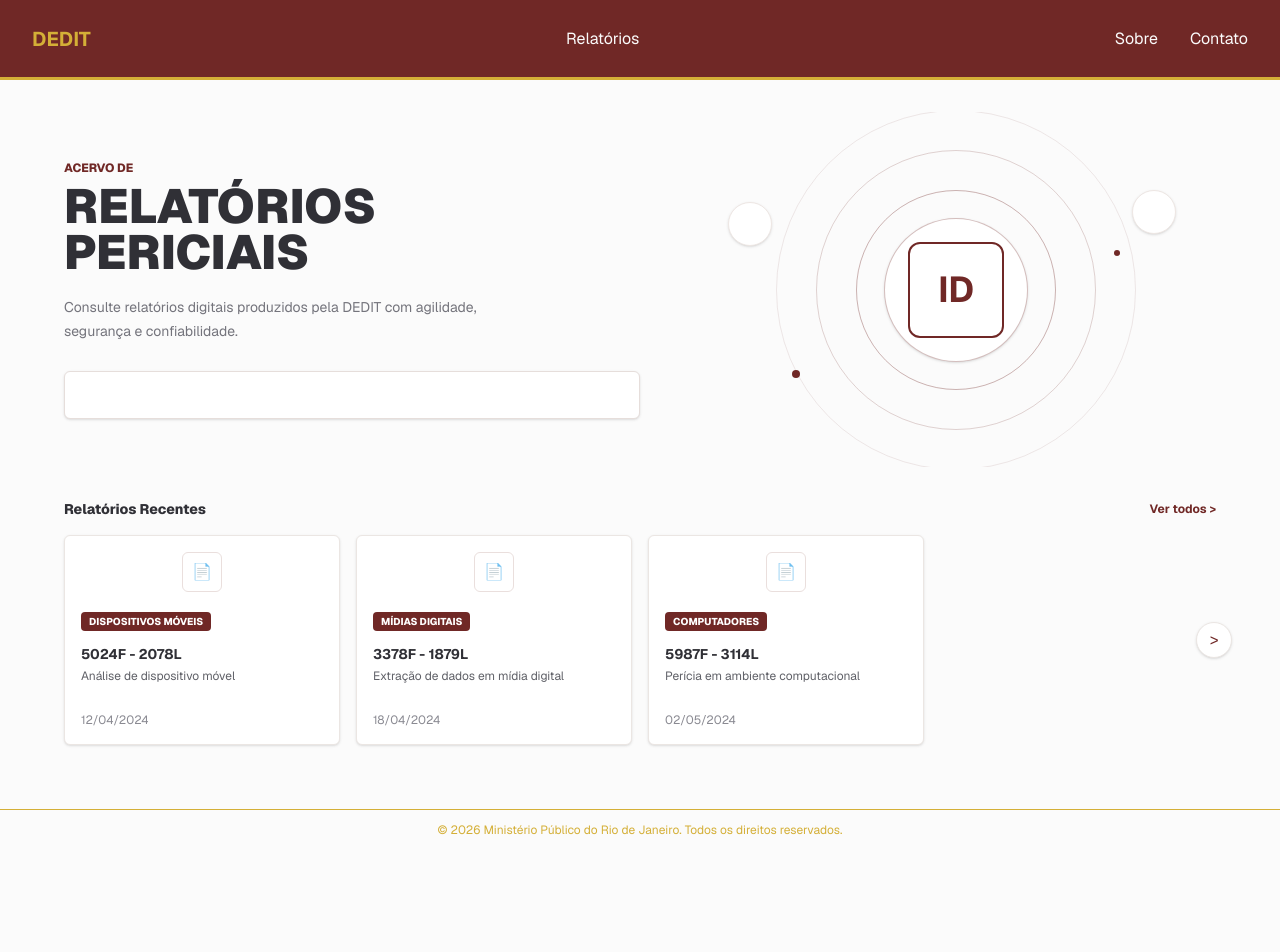
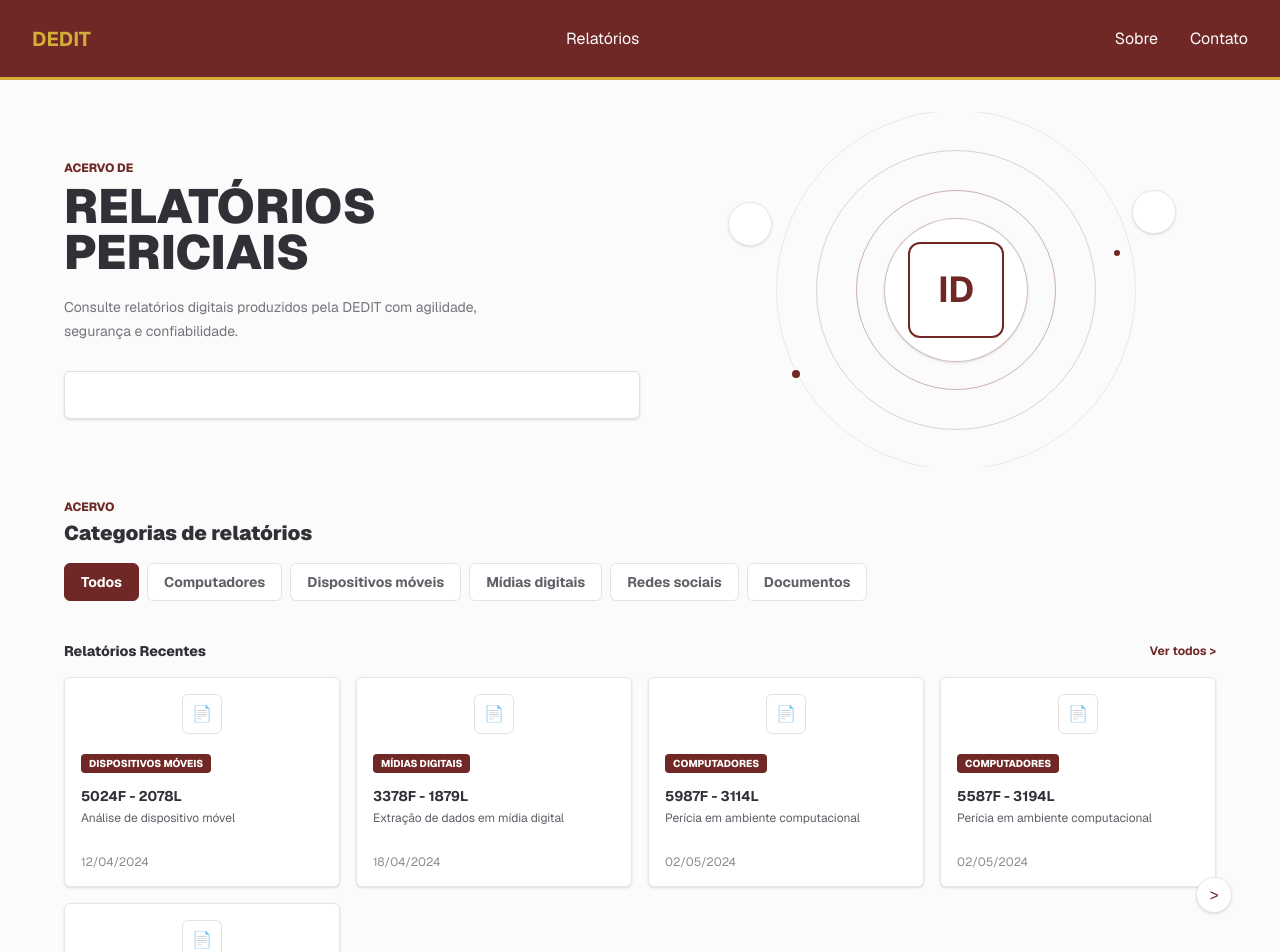
Before and after one commit to BrunoArn/WEB-MPRJ--Report, a Next.js app: page / in a window 1280 px wide. Shown: the top 952 px of the page. Before the commit the page ends 850 px from the top, so only its background shows below. Built offline with nearby package versions, Linux system fonts and the light colour scheme.

Commit message:
add placeholder for categories

```diff
--- a/app/page.tsx
+++ b/app/page.tsx
@@ -32,6 +32,20 @@ const reports = [
     location: "Campos dos Goytacazes",
     date: "02/05/2024",
   },
+  {
+    id: "5587F - 3194L",
+    title: "Perícia em ambiente computacional",
+    category: "Computadores",
+    location: "Campos dos Goytacazes",
+    date: "02/05/2024",
+  },
+  {
+    id: "3357F - 1337L",
+    title: "Perícia em ambiente computacional",
+    category: "Computadores",
+    location: "Campos dos Goytacazes",
+    date: "02/05/2024",
+  }
 ];
 
 export default function Home() {
@@ -40,12 +54,13 @@ export default function Home() {
     <main>
       <Hero />
       <Categories />
+      <ReportList />
     </main>
 
   );
 }
 
-function Categories() {
+function ReportList() {
   return (
     <section className="bg-background px-5 py-8 md:px-8">
       <div className="mx-auto max-w-7xl">
@@ -106,3 +121,38 @@ function Categories() {
     </section>
   )
 }
+
+function Categories() {
+  return (
+    <section className="bg-background px-5 pt-8 md:px-8">
+      <div className="mx-auto max-w-7xl">
+        <div className="mb-4 flex items-end justify-between gap-4">
+          <div>
+            <p className="text-xs font-extrabold uppercase text-primary-red">
+              Acervo
+            </p>
+
+            <h2 className="mt-1 text-xl font-black text-[#303036]">
+              Categorias de relatórios
+            </h2>
+          </div>
+        </div>
+
+        <div className="flex gap-2 overflow-x-auto pb-2">
+          {categories.map((category, index) => (
+            <button
+              key={category}
+              type="button"
+              className={`shrink-0 rounded-md border px-4 py-2 text-sm font-bold transition ${index === 0
+                  ? "border-primary-red bg-primary-red text-white"
+                  : "border-[#e6e2df] bg-white text-[#5f6067] hover:border-primary-red/40 hover:text-primary-red"
+                }`}
+            >
+              {category}
+            </button>
+          ))}
+        </div>
+      </div>
+    </section>
+  )
+}
```
